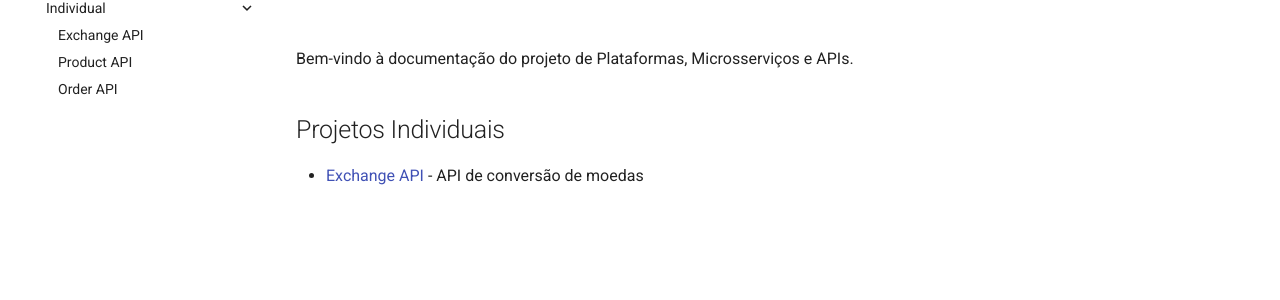
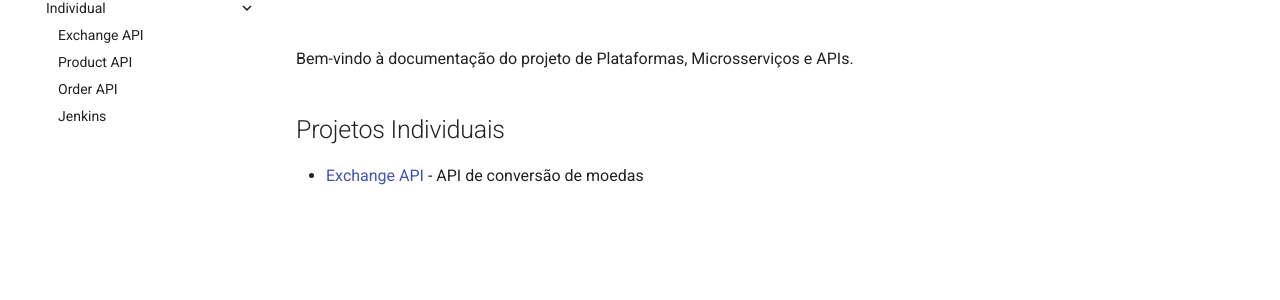
Before and after one commit to giuvallente/docs, an MkDocs documentation site: the page built from docs/index.md, in a window 1280 px wide. Shown: the part 175-475 px from the top of the page. Built offline with MkDocs 1.6.1 and Material for MkDocs 9.7.7, drawn with Linux system fonts in a browser that asks for light colours; comment, search, counter and statistics services are not loaded.

Commit message:
caminho para o jenkins

```diff
--- a/mkdocs.yaml
+++ b/mkdocs.yaml
@@ -77,3 +77,4 @@ nav:
     - Exchange API: ./exchange/main.md
     - Product API: ./product/main.md
     - Order API: ./order/main.md
+    - Jenkins: ./jenkins/main.md
```
